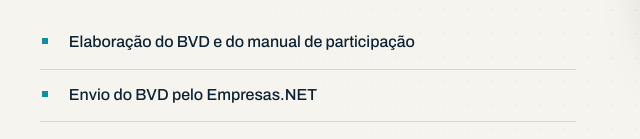
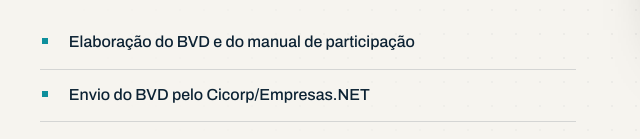
Before and after one commit to ascsistemasdigitais/alfm, a plain HTML site: page bvd.html in a window 1280 px wide. Shown: the part 812-951 px from the top of the page, 0-640 px from the left. Drawn offline with Linux system fonts and the light colour scheme.

```diff
--- a/bvd.html
+++ b/bvd.html
@@ -80,7 +80,7 @@
           <p class="reveal">Você foca onde realmente importa; a operação integral do BVD fica com a nossa equipe, sob supervisão jurídica sênior.</p>
           <ul class="check-list reveal">
             <li>Elaboração do BVD e do manual de participação</li>
-            <li>Envio do BVD pelo Empresas.NET</li>
+            <li>Envio do BVD pelo Cicorp/Empresas.NET</li>
             <li>Análise criteriosa da documentação apresentada pelo acionista</li>
             <li>Gestão dos cadastros e dos BVDs recebidos</li>
             <li>Contato e suporte aos acionistas e representantes</li>
```
